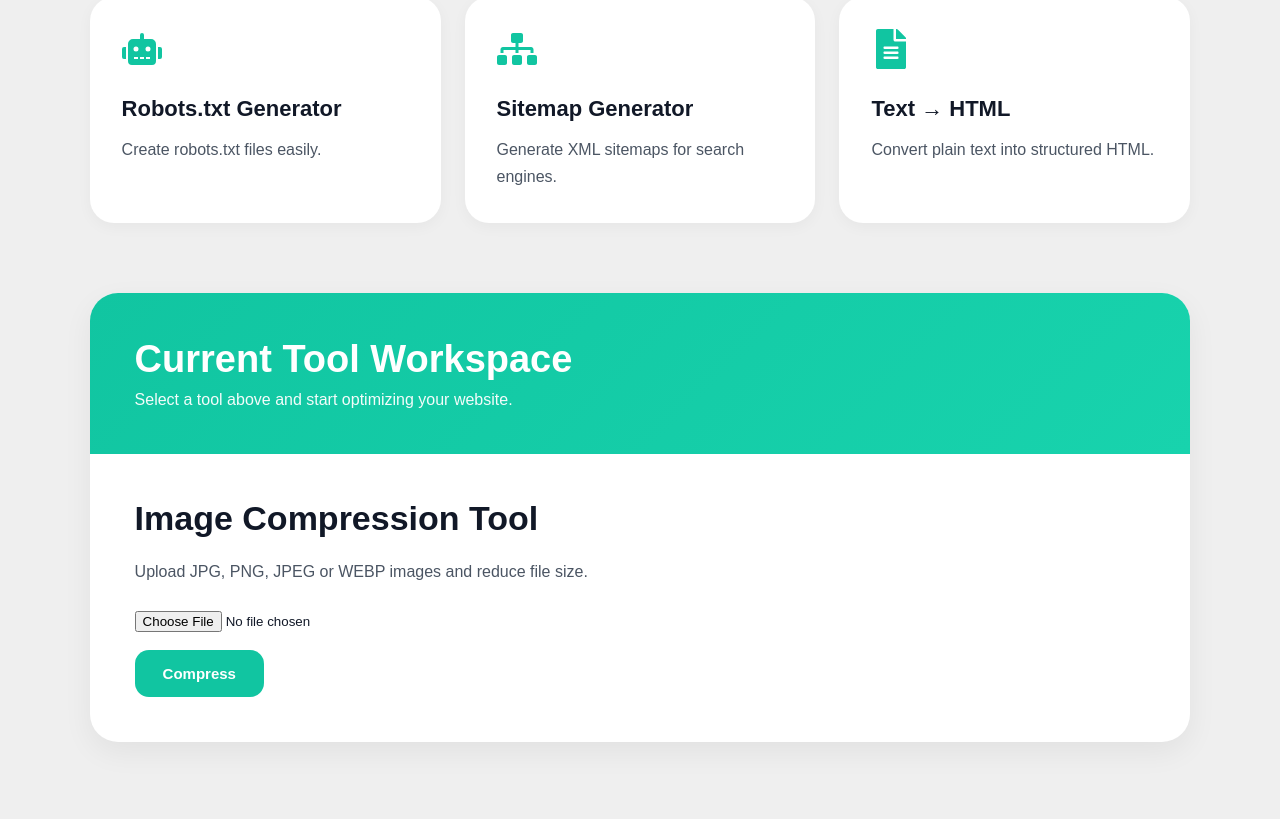
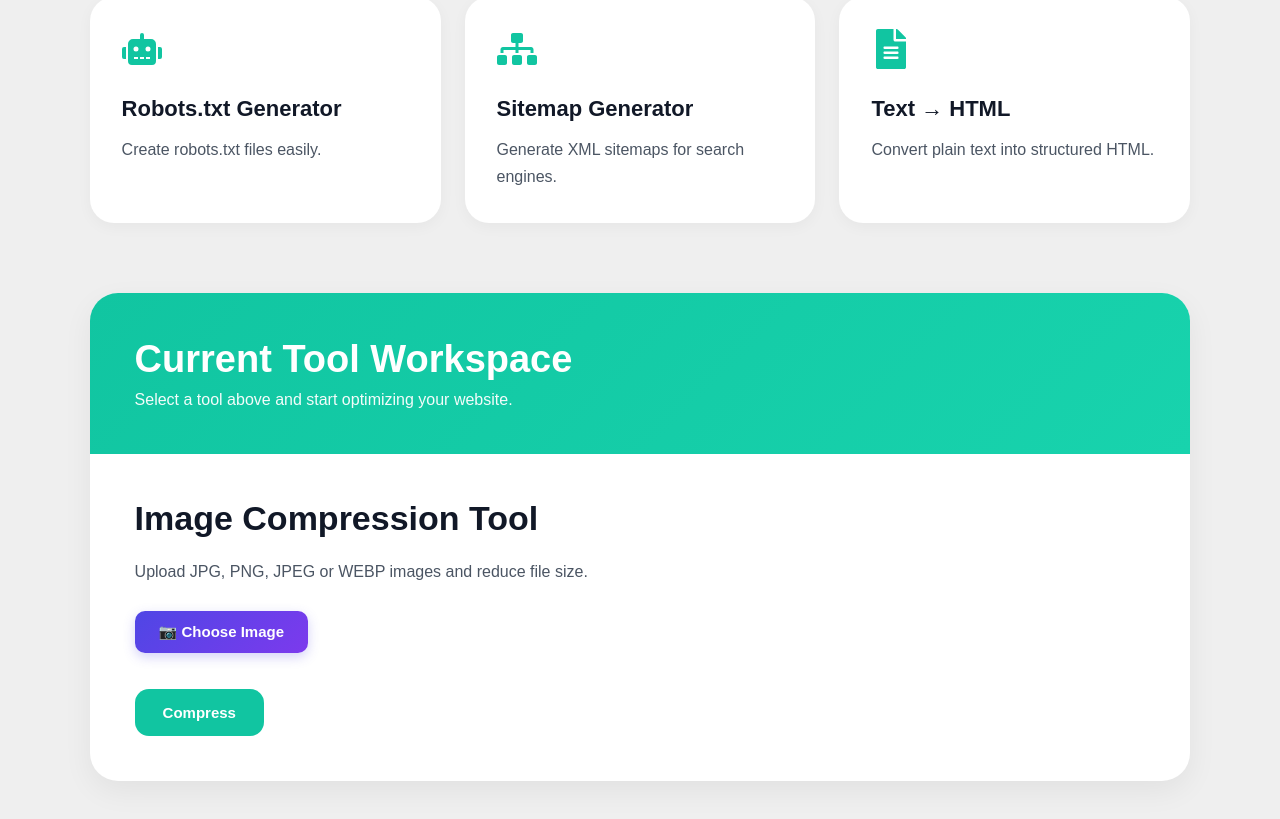
Before and after one commit to Bubbly98/websiteTools, a React app in the folder frontend/: page / in a window 1280 px wide. Shown: the part 1152-1971 px from the top of the page. Built offline with nearby package versions, Linux system fonts and the light colour scheme; the HTML template or start-up script is replaced by a standard one.

Commit message:
final update

```diff
--- a/frontend/src/features/websiteTools/App.css
+++ b/frontend/src/features/websiteTools/App.css
@@ -535,6 +535,38 @@ body{
   transition:all 0.3s ease;
 }
 
+.file-upload input[type="file"] {
+  display: none;
+}
+
+.upload-btn {
+  display: inline-block;
+  padding: 12px 24px;
+  background: linear-gradient(135deg, #4f46e5, #7c3aed);
+  color: white;
+  font-size: 15px;
+  font-weight: 600;
+  border-radius: 10px;
+  cursor: pointer;
+  transition: all 0.3s ease;
+  box-shadow: 0 4px 12px rgba(79, 70, 229, 0.25);
+}
+
+.upload-btn:hover {
+  transform: translateY(-2px);
+  box-shadow: 0 6px 18px rgba(79, 70, 229, 0.35);
+}
+
+.upload-btn:active {
+  transform: translateY(0);
+}
+
+.file-name {
+  margin-top: 10px;
+  color: #555;
+  font-size: 14px;
+}
+
 /* =========================
    RESPONSIVE
 ========================= */
--- a/frontend/src/features/websiteTools/App.jsx
+++ b/frontend/src/features/websiteTools/App.jsx
@@ -712,15 +712,26 @@ const selectTool = (toolId) => {
               and reduce file size.
             </p>
 
-            <input
-              type="file"
-              accept=".jpg,.jpeg,.png,.webp"
-              onChange={(e)=>
-                setSelectedImage(
-                  e.target.files[0]
-                )
-              }
-            />
+            <div className="file-upload">
+              <input
+                id="imageUpload"
+                type="file"
+                accept=".jpg,.jpeg,.png,.webp"
+                onChange={(e) =>
+                  setSelectedImage(e.target.files[0])
+                }
+              />
+
+              <label htmlFor="imageUpload" className="upload-btn">
+                📷 Choose Image
+              </label>
+
+              {selectedImage && (
+                <p className="file-name">
+                  {selectedImage.name}
+                </p>
+              )}
+            </div>
 
             <br />
             <br />
```
